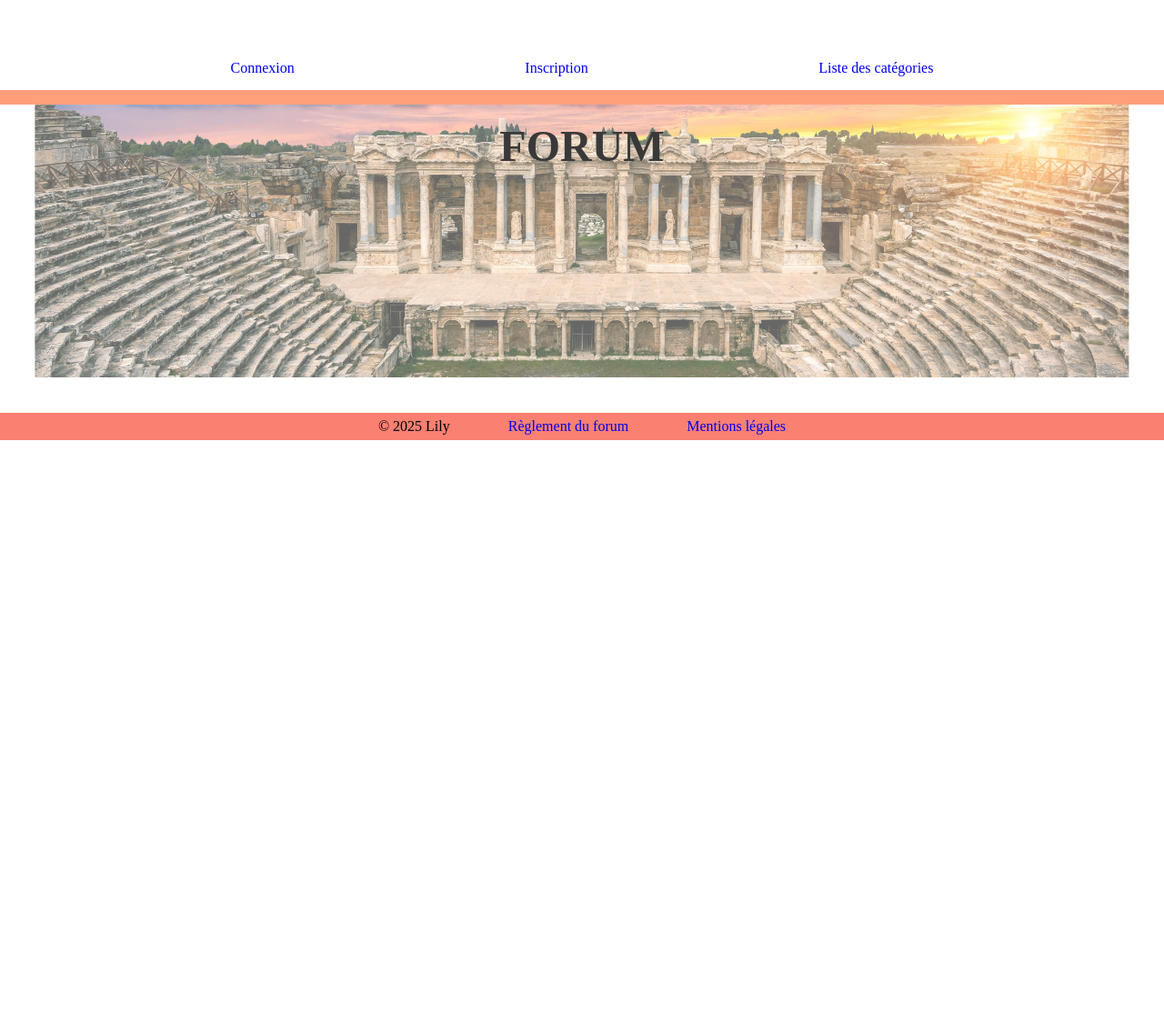
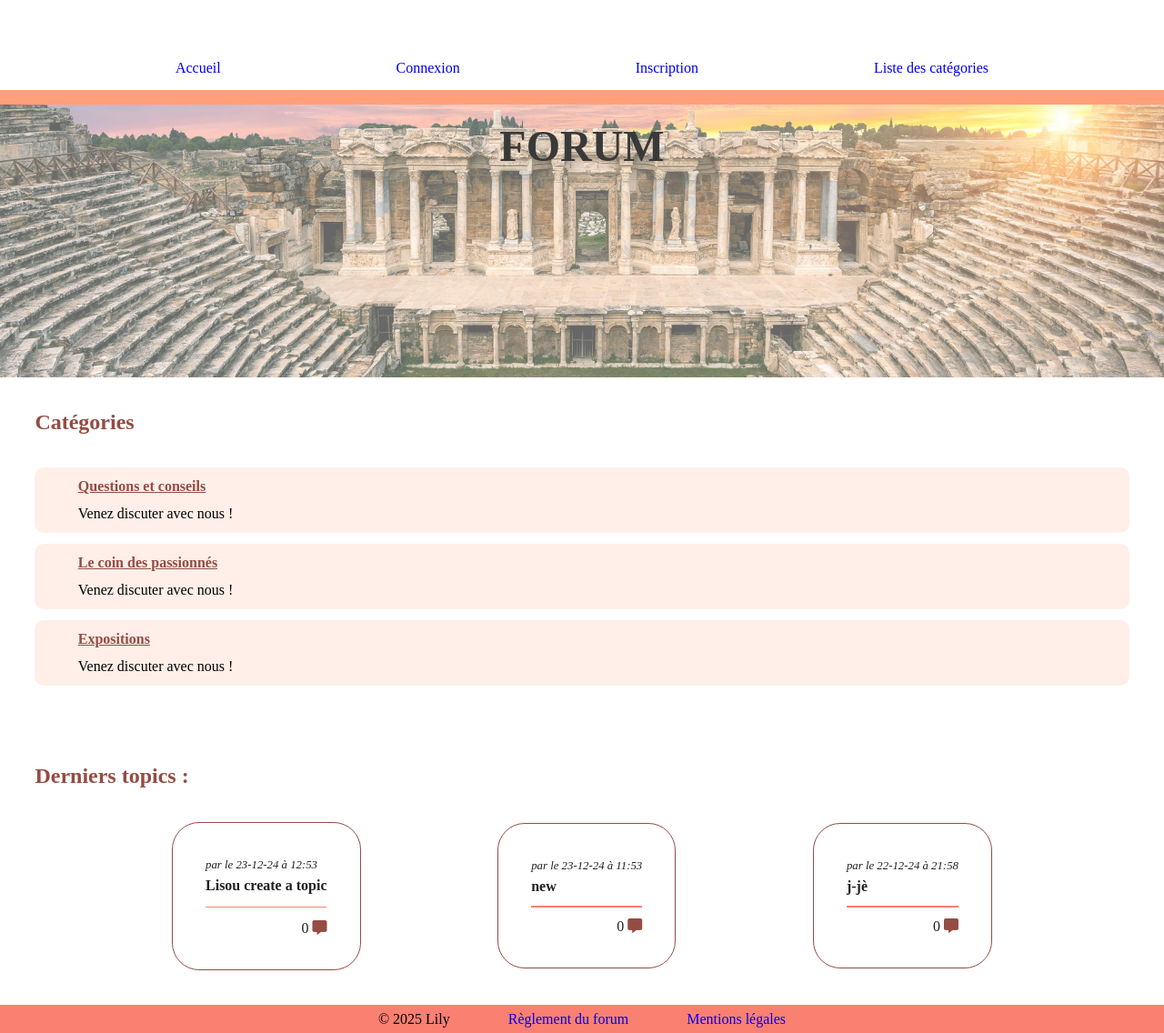
Before and after one commit to renaulaury/forum, a PHP site: page / in a window 1280 px wide. Shown: the whole page at 91% size. Before the commit the page ends 484 px from the top, so only its background shows below. Run offline with PHP 8.4, Linux system fonts and the light colour scheme; data comes from the database, SQL or seed files in the repository; some libraries are stand-ins or nearby versions.

Commit message:
aménagement page home + mise en place des 3 derniers topics + nombre de posts par topic

```diff
--- a/controller/HomeController.php
+++ b/controller/HomeController.php
@@ -5,15 +5,31 @@
 use App\AbstractController;
 use App\ControllerInterface;
 use Model\Managers\UserManager;
+use Model\Managers\CategoryManager;
+use Model\Managers\TopicManager;
+use Model\Managers\PostManager;
 
 class HomeController extends AbstractController implements ControllerInterface
 {
 
     public function index()
     {
+        $categoryManager = new CategoryManager();
+        // récupérer la liste de toutes les catégories grâce à la méthode findAll de Manager.php (triés par nom)
+        $categories = $categoryManager->findAll(["typeCategory", "DESC"]);
+
+
+        $topicManager = new TopicManager;
+        $topics = $topicManager->lastTopics();
+
+
         return [
             "view" => VIEW_DIR . "home.php",
-            "meta_description" => "Page d'accueil du forum"
+            "meta_description" => "Page d'accueil du forum",
+            "data" => [
+                "categories" => $categories,
+                "topics" => $topics
+            ]
         ];
     }
 
--- a/controller/TopicController.php
+++ b/controller/TopicController.php
@@ -19,8 +19,6 @@
         $categoryManager = new CategoryManager();
         $category = $categoryManager->findOneById($id);
         $topics = $topicManager->findTopicsByCategory($id);
-
-
 
         return [
             "view" => VIEW_DIR . "topic/listTopics.php",
--- a/model/entities/Topic.php
+++ b/model/entities/Topic.php
@@ -19,6 +19,7 @@
     private $topicCreation;
     private $locked;
     private $userId;
+    private $nbPost;
 
     public function __construct($data)
     {
@@ -148,7 +149,6 @@
     public function getCategoryType()
     {
         return $this->category->getTypeCategory();
-
     }
 
 
@@ -183,6 +183,30 @@
         return $this;
     }
 
+
+
+
+    /**
+     * Set the value of nbPost
+     *
+     * @return  self
+     */
+    public function setNbPost($nbPost)
+    {
+        $this->nbPost = $nbPost;
+
+        return $this;
+    }
+
+    /**
+     * Get the value of nbPost
+     */
+    public function getNbPost()
+    {
+        return $this->nbPost;
+    }
+
+
     public function __toString()
     {
         return $this->topicTitle;
--- a/model/managers/TopicManager.php
+++ b/model/managers/TopicManager.php
@@ -47,7 +47,7 @@
         return DAO::update($sql, $params);
     }
 
-    public function updateTopicsForDeletedUser($userId, $newNickname)
+    public function updateTopicsForDeletedUser(int $userId)
     {
         // Maj des topics post user delete
         $sql = "UPDATE topic
@@ -59,4 +59,22 @@
             'userId' => $userId
         ]);
     }
+
+    public function lastTopics()
+    {
+        $sql = "SELECT topic_id, topicTitle, topicCreation, COUNT(postMsg) AS nbPost
+                FROM topic
+                LEFT JOIN post ON topic.id_topic = post.topic_id
+                -- WHERE topic_id = :id
+                GROUP by topic_id, topicTitle, topicCreation
+                ORDER BY topicCreation DESC
+                LIMIT 3";
+
+
+        // la requête renvoie plusieurs enregistrements --> getMultipleResults
+        return  $this->getMultipleResults(
+            DAO::select($sql),
+            $this->className
+        );
+    }
 }
--- a/public/css/style.css
+++ b/public/css/style.css
@@ -85,7 +85,7 @@
 
 /*Main*/
 section {
-    padding: 0 3% 3% 3%;
+     padding: 0 3% 3% 3%;
 }
 
 h2 {
@@ -127,16 +127,35 @@
     padding-bottom: 1%;
 }
 
-.lastPosts {
+.lastTopics {
     display: flex;
     align-items: center;
     justify-content: space-evenly;
 }
 
-.lastPost {
-    padding: 5%;
+.lastTopic {
+    padding: 3%;
     border: 1px solid #944C43;
     border-radius: 30px;
+
+}
+
+.lastTopic a {
+    text-decoration: none;
+    color: rgb(34, 34, 34);
+}
+
+.titleTopic{
+    font-weight: bold;}
+
+.linePost {
+    height:0.1em;
+    background-color: salmon;
+    margin: 10% 0;
+}
+
+.nbLastPost {
+    text-align: end;
 }
 
 .noPost {
@@ -188,8 +207,12 @@
 
 .nameTime {
     background-color: rgba(255, 160, 122, 0);
-    /* font-size: 0.8em; */
+    font-size: 0.8em;
     font-style: italic;
+}
+
+.space {
+    padding-bottom: 5%;
 }
 
 /*Topic form*/
--- a/view/home.php
+++ b/view/home.php
@@ -1,6 +1,48 @@
-  <p class="containColisee"><img class="colisee" src="./public/images/colisee.jpg" alt="Image du colysee sous un couché de soleil bleu rose"></p>
-  <h1>FORUM</h1>
+<?php
+$categories = $result["data"]['categories'];
+$topics = $result['data']['topics'];
+?>
+
+<p class="containColisee"><img class="colisee" src="./public/images/colisee.jpg" alt="Image du colysee sous un couché de soleil bleu rose"></p>
+<h1>FORUM</h1>
+
+<section>
+  <h2>Catégories</h2>
+
 
   <?php
+  foreach ($categories as $category) { ?>
+    <div class="listCat">
+      <div class="cat">
+        <p class="up"><a href="index.php?ctrl=topic&action=listTopicsByCategory&id=<?= $category->getId() ?>"><?= $category->getTypeCategory() ?></a> </p>
+        <p class="down">Venez discuter avec nous !</p>
+      </div>
+    </div>
 
-?>
+  <?php } ?>
+</section>
+
+<section>
+  <h2>Derniers topics :</h2>
+
+  <div class="lastTopics">
+
+    <?php foreach ($topics as $topic) { ?>
+
+      <div class="lastTopic">
+        <a href="index.php?ctrl=post&action=listPostsByTopic&id=<?= $topic->getId() ?>">
+
+          <p class="space"> <span class="nameTime">par <?= $topic->getUser() ?> le <?= $topic->getTopicCreationFr() ?></span> </p>
+          <p class="titleTopic"><?= $topic->getTopicTitle() ?></p>
+
+          <div class="linePost"></div>
+          <p class="nbLastPost"><?= $topic->getNbPost() ?>
+            <i class="fa-solid fa-message"></i>
+          </p>
+
+        </a>
+      </div>
+    <?php } ?>
+
+  </div>
+</section>
--- a/view/layout.php
+++ b/view/layout.php
@@ -30,7 +30,7 @@
 
                     <div>
                         <ol id="navbar">
-                            <!-- <a href="index.php?ctrl=home&action=home">Accueil</a> -->
+                            <a href="index.php?ctrl=home&action=home">Accueil</a>
                             <?php
                             if (App\Session::isAdmin()) {
                             ?>
@@ -63,9 +63,7 @@
             </header>
 
             <main id="forum">
-                <section>
-                    <?= $page ?>
-                </section>
+                <?= $page ?>
             </main>
         </div>
         <footer>
--- a/view/post/listPosts.php
+++ b/view/post/listPosts.php
@@ -2,6 +2,8 @@
 $topic = $result["data"]['topic'];
 $posts = $result["data"]['posts'];
 ?>
+
+<section>
     <h2>Catégorie : <?= $topic->getCategoryType() ?></h2>
 
     <div class="topic">
@@ -32,7 +34,7 @@
     <?php } else { ?>
         <p class="noPost">Il n'y a aucun post.</p>
     <?php } ?>
-
+</section>
 
 
 <?php if (App\Session::getUser()) { ?>
--- a/view/topic/listTopics.php
+++ b/view/topic/listTopics.php
@@ -3,6 +3,8 @@
 $topics = $result["data"]['topics'];
 ?>
 
+
+<section>
     <h2>Catégorie : <?= $category->getTypeCategory() ?></h2>
     <h3>Topics</h3>
 
@@ -69,7 +71,7 @@
     <?php } else { ?>
         <p>Il n'y a aucun topic.</p>
     <?php } ?>
-
+</section>
 
 <?php if (App\Session::getUser()) { ?>
     <form action="index.php?ctrl=topic&action=addTopic&id=<?= $category->getId() ?>" method="post">
```
Also changed, not shown: controller/UserC attente.php (deleted, +0 -10 lines), view/forum/listCategories.php (+2 -7 lines). Lines whose indentation alone changed are shown as unchanged.
